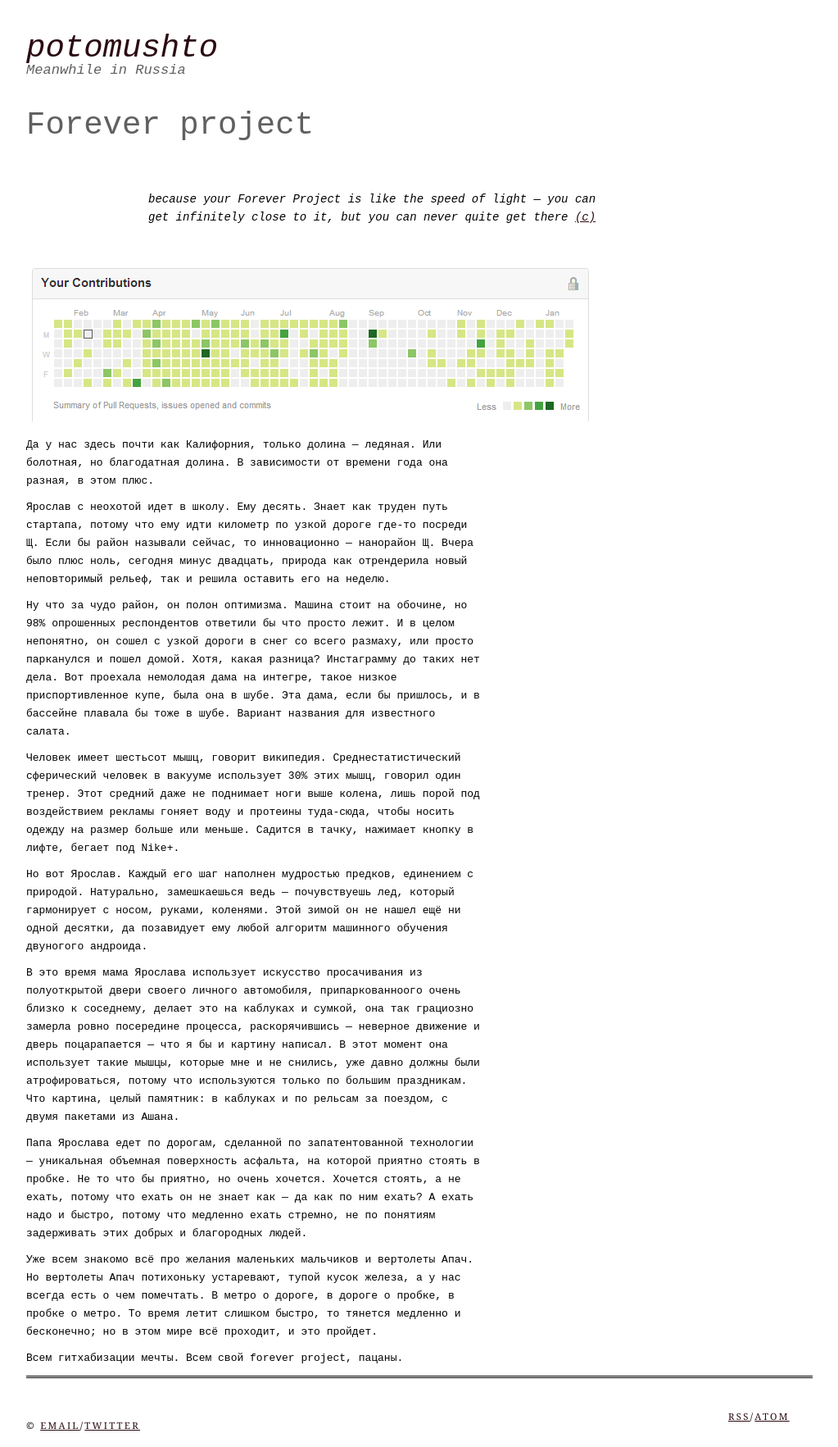
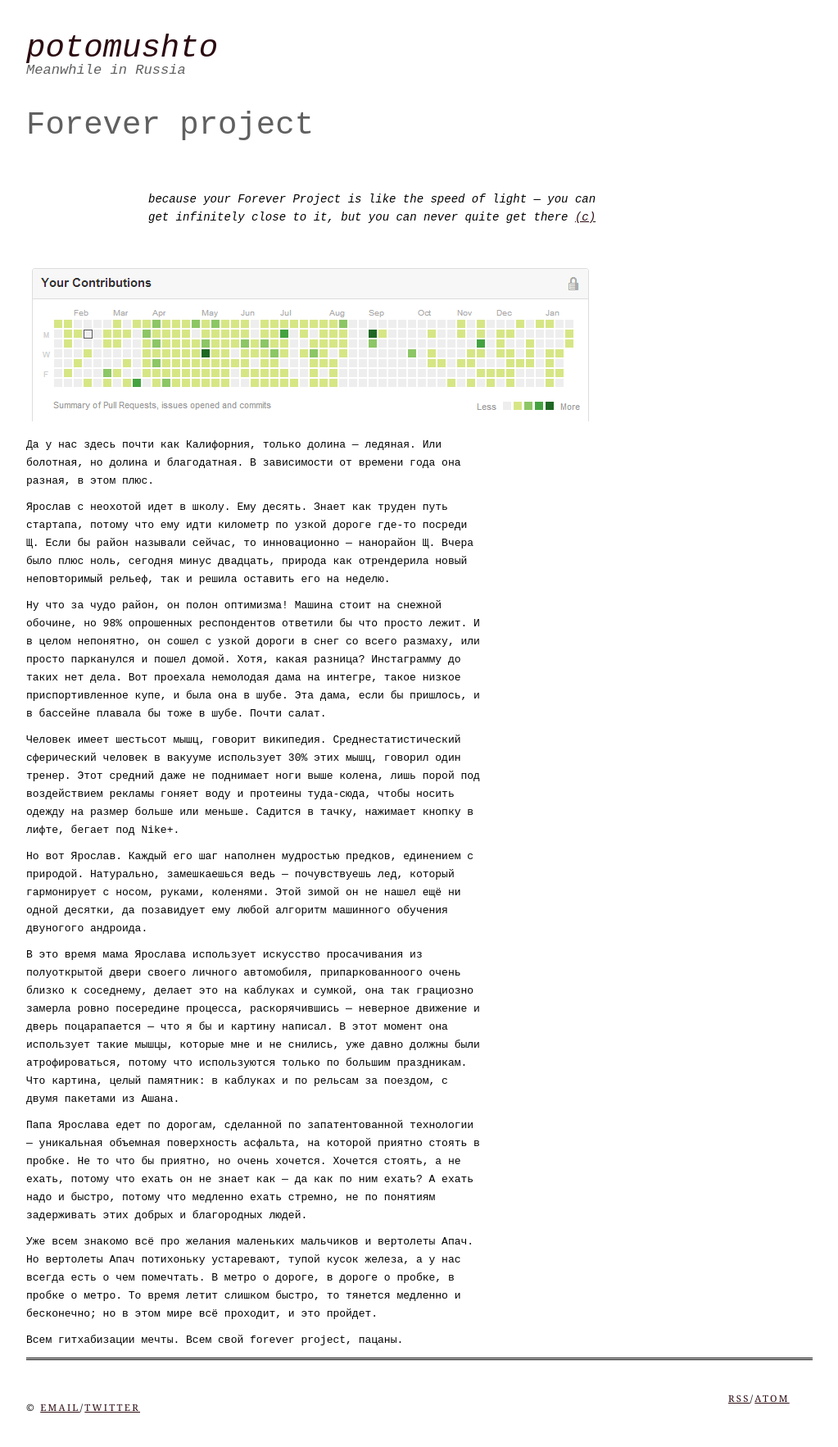
Before and after one commit to ptmt/ptmt.github.com, a Jekyll site: the page built from _posts/2013-01-29-foreverproject.md, in a window 1280 px wide. Shown: the whole page at 82% size, without its empty margins (128-1151 px from the left). Built offline with Jekyll 4.4.1, drawn with Linux system fonts in a browser that asks for light colours; Markdown is read by kramdown in place of the engine named in the settings; after the commit the page ends 1743 px from its top, so only the background shows below that.

Commit message:
Update _posts/2013-01-29-foreverproject.md

```diff
--- a/_posts/2013-01-29-foreverproject.md
+++ b/_posts/2013-01-29-foreverproject.md
@@ -9,11 +9,11 @@ title: Forever project
 
 ![contributions](/img/photos/contributions.png)
 
-Да у нас здесь почти как Калифорния, только долина — ледяная. Или болотная, но благодатная долина. В зависимости от времени года она разная, в этом плюс.
+Да у нас здесь почти как Калифорния, только долина — ледяная. Или болотная, но долина и благодатная. В зависимости от времени года она разная, в этом плюс.
 
 Ярослав с неохотой идет в школу. Ему десять. Знает как труден путь стартапа, потому что ему идти километр по узкой дороге где-то посреди Щ. Если бы район называли сейчас, то инновационно — нанорайон Щ. Вчера было плюс ноль, сегодня минус двадцать, природа как отрендерила новый неповторимый рельеф, так и решила оставить его на неделю.
 
-Ну что за чудо район, он полон оптимизма. Машина стоит на обочине, но 98% опрошенных респондентов ответили бы что просто лежит. И в целом непонятно, он сошел с узкой дороги в снег со всего размаху, или просто парканулся и пошел домой.  Хотя, какая разница? Инстаграмму до таких нет дела. Вот проехала немолодая дама на интегре, такое низкое приспортивленное купе, была она в шубе. Эта дама, если бы пришлось, и в бассейне плавала бы тоже в шубе. Вариант названия для известного салата.
+Ну что за чудо район, он полон оптимизма! Машина стоит на снежной обочине, но 98% опрошенных респондентов ответили бы что просто лежит. И в целом непонятно, он сошел с узкой дороги в снег со всего размаху, или просто парканулся и пошел домой.  Хотя, какая разница? Инстаграмму до таких нет дела. Вот проехала немолодая дама на интегре, такое низкое приспортивленное купе, и была она в шубе. Эта дама, если бы пришлось, и в бассейне плавала бы тоже в шубе. Почти салат.
 
 Человек имеет шестьсот мышц, говорит википедия. Среднестатистический сферический человек в вакууме использует 30% этих мышц, говорил один тренер. Этот средний даже не поднимает ноги выше колена, лишь порой под воздействием рекламы гоняет воду и протеины туда-сюда, чтобы носить одежду на размер больше или меньше. Садится в тачку, нажимает кнопку в лифте, бегает под Nike+.
 
```
